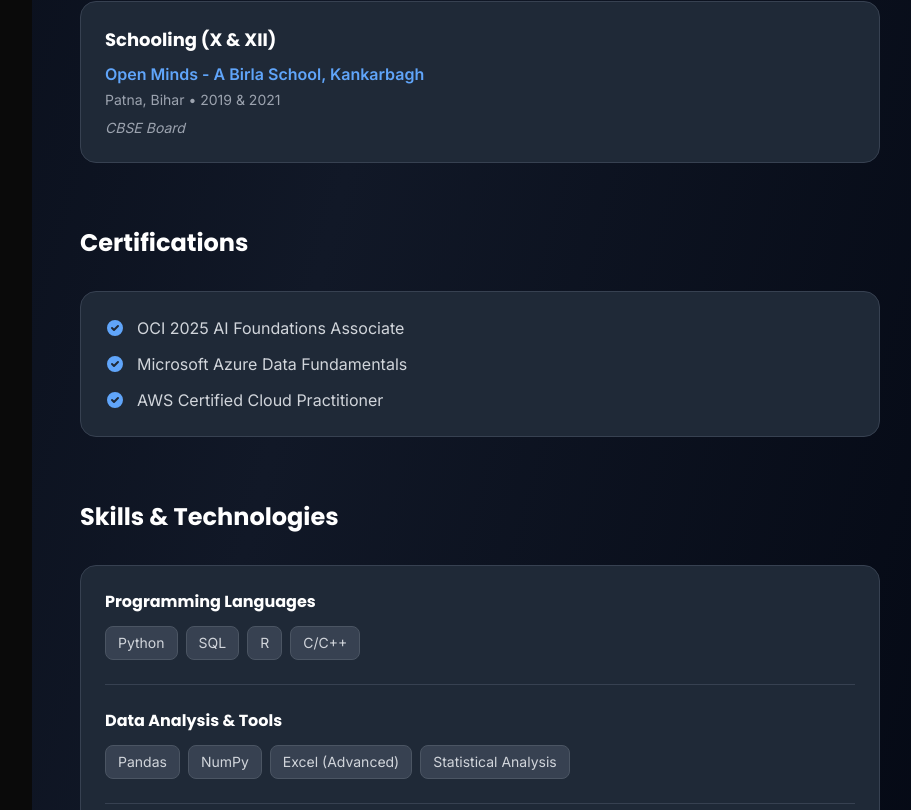
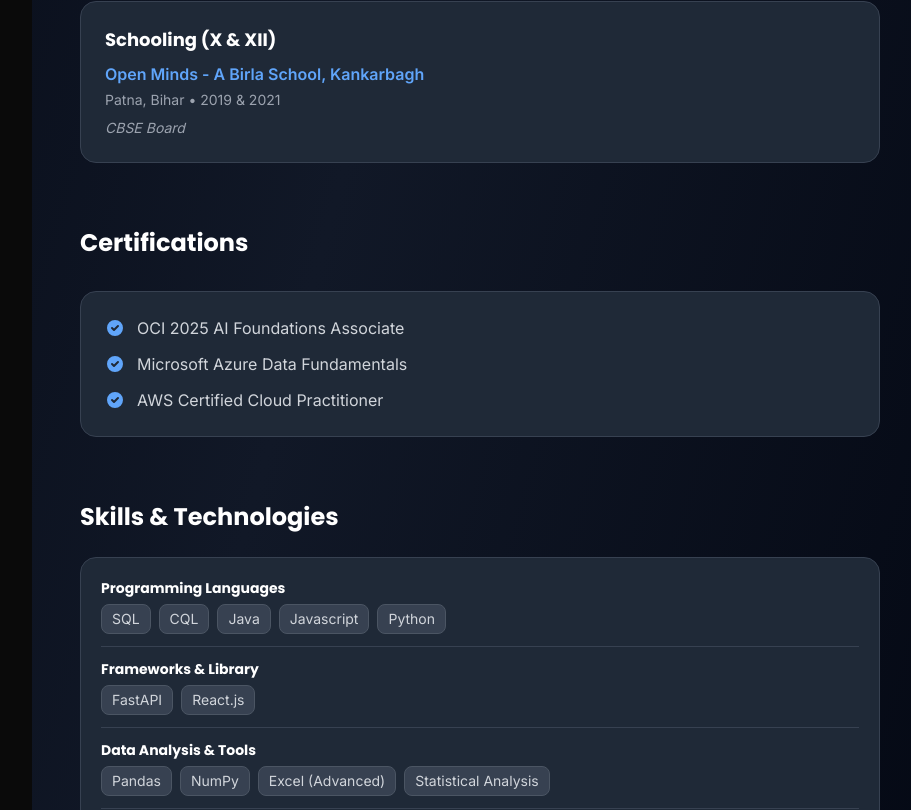
Before and after one commit to aryannnsinghhh/portfolio-website, a React (Vite) app: page / in a window 1280 px wide. Shown: the part 1990-2800 px from the top of the page, without its empty margins (352-1263 px from the left). Built offline with nearby package versions, Linux system fonts and the light colour scheme.

Commit message:
Update skills section with new categories and add text justification to paragraphs

```diff
--- a/src/components/MainContent.jsx
+++ b/src/components/MainContent.jsx
@@ -302,7 +302,7 @@ const MainContent = () => {
           <h2 className="text-4xl md:text-5xl font-bold font-poppins text-darkText dark:text-white mb-6">
             Hey, I'm {config.personal.name.split(' ')[0]}
           </h2>
-          <p className="text-lg font-inter text-mutedText dark:text-gray-400 leading-relaxed">
+          <p className="text-lg font-inter text-mutedText dark:text-gray-400 leading-relaxed text-justify">
             {config.personal.description}
           </p>
         </motion.div>
@@ -334,7 +334,7 @@ const MainContent = () => {
                 <p className="text-base font-semibold text-primary dark:text-blue-400 mb-2 font-inter">
                   {exp.title} • {exp.location} • {exp.duration}
                 </p>
-                <p className="text-mutedText dark:text-gray-400 font-inter leading-relaxed mb-4">
+                <p className="text-mutedText dark:text-gray-400 font-inter leading-relaxed text-justify mb-4">
                   {exp.achievements.join(' ')}
                 </p>
                 {exp.link && (
@@ -381,7 +381,7 @@ const MainContent = () => {
                 <p className="text-sm font-semibold text-mutedText dark:text-gray-400 mb-3 font-inter">
                   {project.technologies.join(' • ')}
                 </p>
-                <p className="text-mutedText dark:text-gray-400 font-inter leading-relaxed mb-4">
+                <p className="text-mutedText dark:text-gray-400 font-inter leading-relaxed text-justify mb-4">
                   {project.description}
                 </p>
                 <div className="flex gap-3">
@@ -505,20 +505,20 @@ const MainContent = () => {
           transition={{ duration: 0.6, delay: 0.8 }}
           className="mb-16"
         >
-          <h3 className="text-2xl font-bold font-poppins text-darkText dark:text-white mb-8">
+          <h3 className="text-2xl font-bold font-poppins text-darkText dark:text-white mb-6">
             Skills & Technologies
           </h3>
-          <div className="bg-white dark:bg-gray-800 rounded-2xl p-6 border border-gray-200 dark:border-gray-700">
+          <div className="bg-white dark:bg-gray-800 rounded-2xl p-5 border border-gray-200 dark:border-gray-700">
             {Object.entries(config.skills).map(([category, skillList], idx) => (
-              <div key={category} className={idx !== 0 ? 'mt-6 pt-6 border-t border-gray-100 dark:border-gray-700' : ''}>
-                <h4 className="text-base font-bold font-poppins text-darkText dark:text-white mb-3">
+              <div key={category} className={idx !== 0 ? 'mt-3 pt-3 border-t border-gray-100 dark:border-gray-700' : ''}>
+                <h4 className="text-sm font-bold font-poppins text-darkText dark:text-white mb-1.5">
                   {category}
                 </h4>
                 <div className="flex flex-wrap gap-2">
                   {skillList.map((skill) => (
                     <span
                       key={skill.name}
-                      className="px-3 py-1.5 bg-gray-50 dark:bg-gray-700 text-mutedText dark:text-gray-300 text-sm font-inter rounded-lg border border-gray-200 dark:border-gray-600 hover:border-primary/30 dark:hover:border-primary/50 hover:bg-primary/5 dark:hover:bg-primary/10 transition-all"
+                      className="px-2.5 py-1 bg-gray-50 dark:bg-gray-700 text-mutedText dark:text-gray-300 text-sm font-inter rounded-lg border border-gray-200 dark:border-gray-600 hover:border-primary/30 dark:hover:border-primary/50 hover:bg-primary/5 dark:hover:bg-primary/10 transition-all"
                     >
                       {skill.name}
                     </span>
--- a/src/config.js
+++ b/src/config.js
@@ -34,34 +34,46 @@ export const config = {
   // Skills organized by category
   skills: {
     "Programming Languages": [
-      { name: "Python", level: 90 },
-      { name: "SQL", level: 85 },
-      { name: "R", level: 75 },
-      { name: "C/C++", level: 70 },
+      { name: "SQL" },
+      { name: "CQL" },
+      { name: "Java" },
+      { name: "Javascript" },
+      { name: "Python" },
+    ],
+    "Frameworks & Library": [
+      { name: "FastAPI" },
+      { name: "React.js" },
     ],
     "Data Analysis & Tools": [
-      { name: "Pandas", level: 90 },
-      { name: "NumPy", level: 85 },
-      { name: "Excel (Advanced)", level: 80 },
-      { name: "Statistical Analysis", level: 85 },
+      { name: "Pandas" },
+      { name: "NumPy" },
+      { name: "Excel (Advanced)" },
+      { name: "Statistical Analysis" },
     ],
     "Visualization": [
-      { name: "Power BI", level: 85 },
-      { name: "Tableau", level: 80 },
-      { name: "Matplotlib", level: 85 },
-      { name: "Seaborn", level: 80 },
+      { name: "Power BI" },
+      { name: "Tableau" },
+      { name: "Matplotlib" },
+      { name: "Seaborn" },
     ],
     "Databases & Cloud": [
-      { name: "MySQL", level: 85 },
-      { name: "PostgreSQL", level: 75 },
-      { name: "MongoDB", level: 70 },
-      { name: "AWS Basics", level: 65 },
+      { name: "MySQL" },
+      { name: "SQL Server" },
+      { name: "Cassandra" },
+      { name: "AWS Basics" },
     ],
     "Other Tools": [
-      { name: "Git & GitHub", level: 85 },
-      { name: "Jupyter Notebook", level: 90 },
-      { name: "VS Code", level: 90 },
-      { name: "Microsoft Office", level: 85 },
+      { name: "Git & GitHub" },
+      { name: "Jupyter Notebook" },
+      { name: "VS Code" },
+      { name: "Postman" },
+      { name: "Swagger UI" },
+    ],
+    "Soft Skills": [
+      { name: "Interpersonal Communication" },
+      { name: "Teamwork" },
+      { name: "Problem Solving" },
+      { name: "Adaptability" },
     ],
   },
 
```
